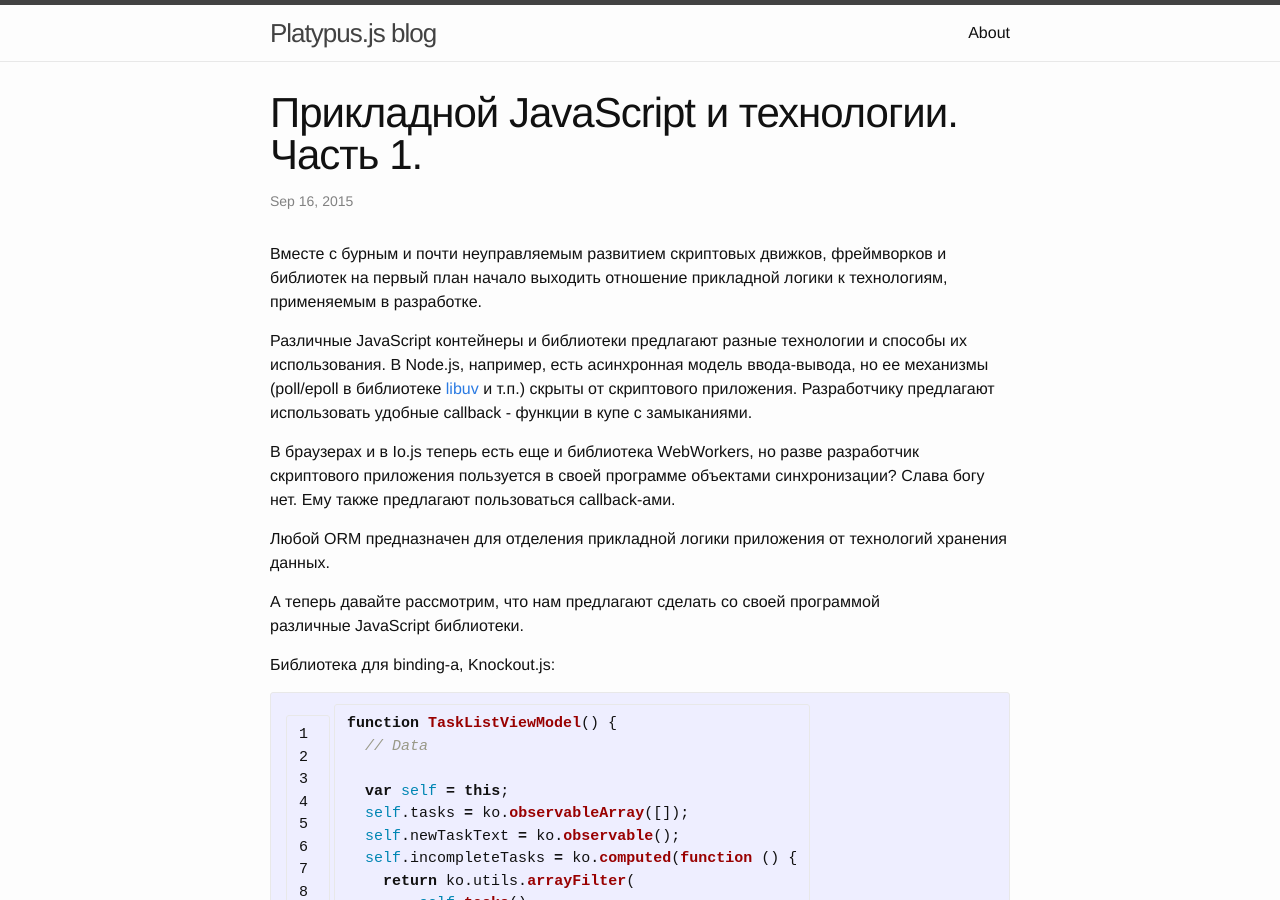
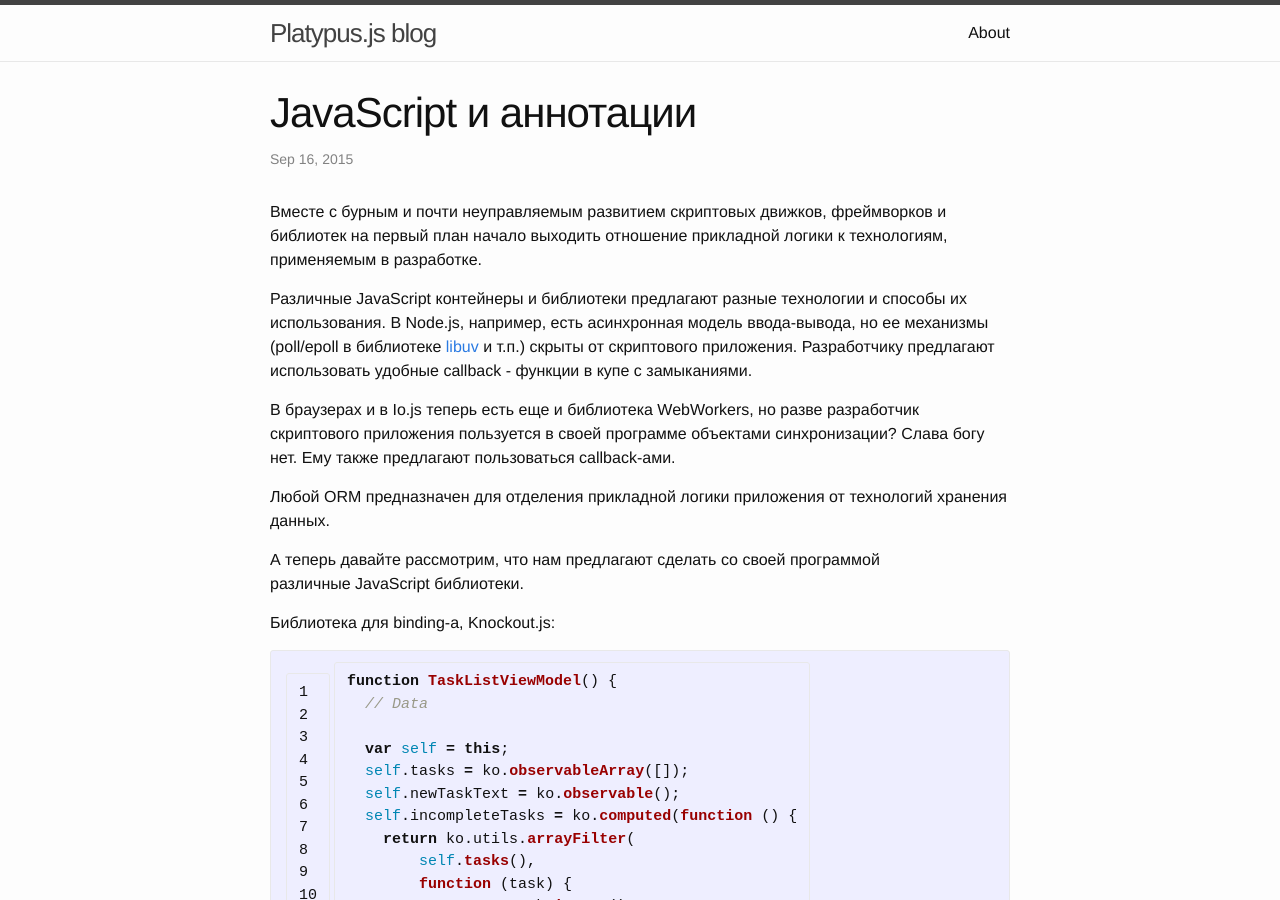
Before and after one commit to marat-gainullin/marat-gainullin.github.io, a Jekyll site: the page built from _posts/2015-09-16-subject-js.markdown, in a window 1280 px wide and 900 px high. Built offline with Jekyll 4.4.1, drawn with Linux system fonts in a browser that asks for light colours; comment, search, counter and statistics services are not loaded.

Commit message:
Update 2015-09-16-subject-js.markdown

```diff
--- a/_posts/2015-09-16-subject-js.markdown
+++ b/_posts/2015-09-16-subject-js.markdown
@@ -1,6 +1,6 @@
 ---
 layout: post
-title:  "Прикладной JavaScript и технологии. Часть 1."
+title:  "JavaScript и аннотации"
 date:   2015-09-16 10:37:27
 disqus: "subject.js"
 categories: javascript platypus
```
